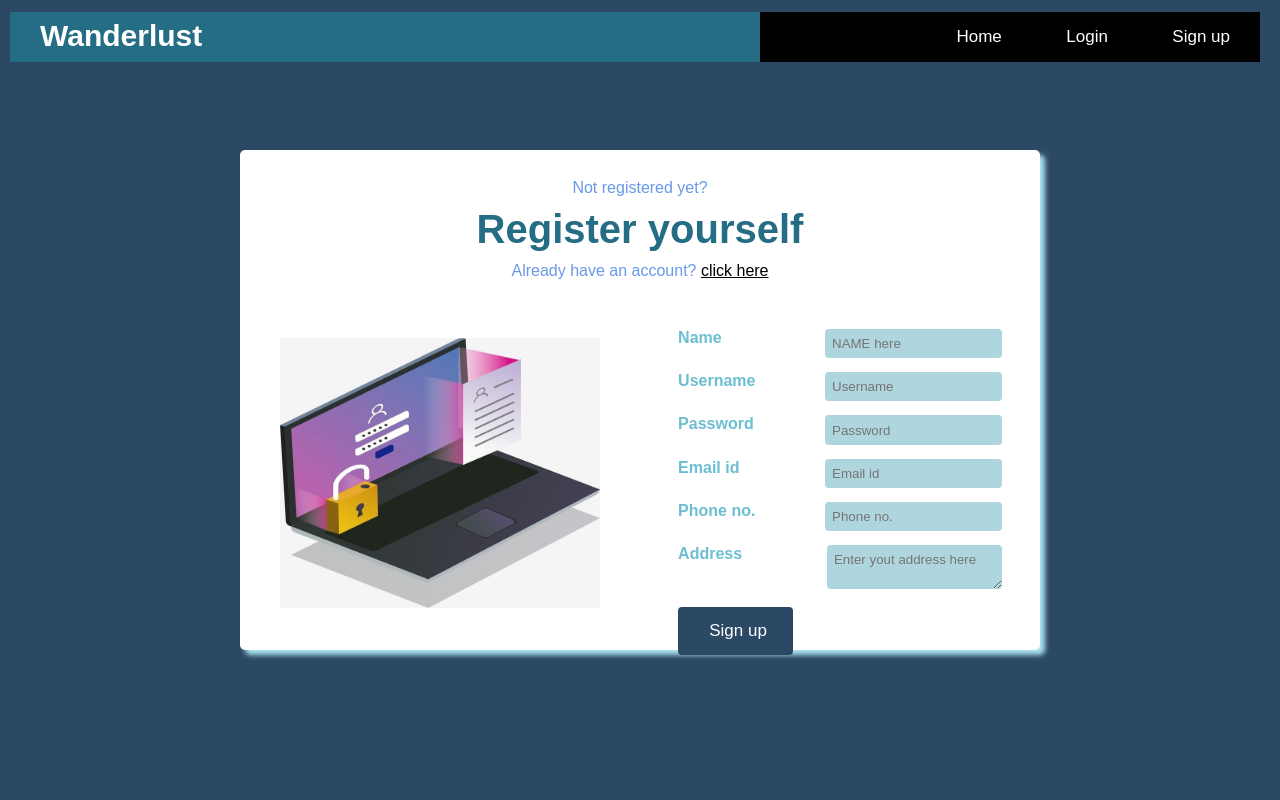
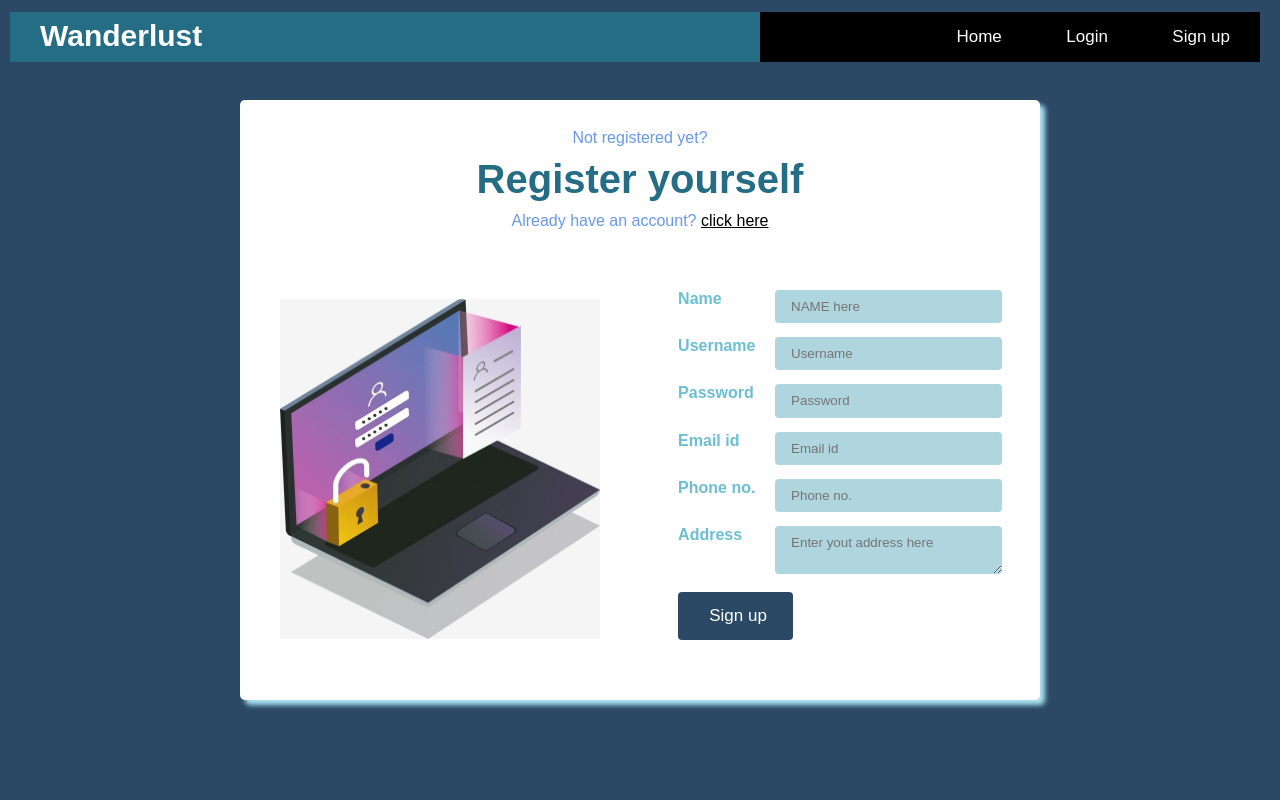
Before and after one commit to nityatiwari002/Wanderlust, a PHP site: page /signup.html in a window 1280 px wide. Run offline with PHP 8.4, Linux system fonts and the light colour scheme.

Commit message:
Added functionality to Signup page

```diff
--- a/Travel/conn.php
+++ b/Travel/conn.php
@@ -2,6 +2,6 @@
 $DB_USERNAME="root";
 $DB_PASS="";
 $DB_HOSTNAME="localhost";
-$DB_NAME="dbase";
+$DB_NAME="travel";
 $conn = mysqli_connect( $DB_HOSTNAME, $DB_USERNAME, $DB_PASS, $DB_NAME) or die('DATABASE CONNECTION ERROR');
 ?>
--- a/Travel/signup.html
+++ b/Travel/signup.html
@@ -44,30 +44,30 @@
                             <img src="login.jpg" alt="login" class="login-img">
                         </div>
                         <div class="login-r">
-                            <form action="login.php">
+                            <form action="signup.php" method="post">
                                 <div class="form-div">
-                                    <div><label for="name" class="labels">Name</label></div>
-                                    <div><input type="text" name="name" id="name" class="inp-box" placeholder="NAME here"></div>
+                                    <div class="label-box"><label for="name" class="labels">Name</label></div>
+                                    <div class="form-box"><input type="text" name="name" id="name" class="inp-box" placeholder="NAME here"></div>
                                 </div>
                                 <div class="form-div">
-                                    <div><label for="uname" class="labels">Username</label></div>
-                                    <div><input type="text" name="uname" id="uname" class="inp-box" placeholder="Username"></div>
+                                    <div class="label-box"><label for="uname" class="labels">Username</label></div>
+                                    <div class="form-box"><input type="text" name="uname" id="uname" class="inp-box" placeholder="Username"></div>
                                 </div>
                                 <div class="form-div">
-                                    <div><label for="pw" class="labels">Password</label></div>
-                                    <div><input type="password" name="pw" id="pw" class="inp-box" placeholder="Password"></div>
+                                    <div class="label-box"><label for="pw" class="labels">Password</label></div>
+                                    <div class="form-box"><input type="password" name="pw" id="pw" class="inp-box" placeholder="Password"></div>
                                 </div>
                                 <div class="form-div">
-                                    <div><label for="email" class="labels">Email id</label></div>
-                                    <div><input type="email" name="email" id="email" class="inp-box" placeholder="Email id"></div>
+                                    <div class="label-box"><label for="email" class="labels">Email id</label></div>
+                                    <div class="form-box"><input type="email" name="email" id="email" class="inp-box" placeholder="Email id"></div>
                                 </div>
                                 <div class="form-div">
-                                    <div><label for="phn" class="labels">Phone no.</label></div>
-                                    <div><input type="tel" name="phn" id="phn" class="inp-box" placeholder="Phone no."></div>
+                                    <div class="label-box"><label for="phn" class="labels">Phone no.</label></div>
+                                    <div class="form-box"><input type="tel" name="phn" id="phn" class="inp-box" placeholder="Phone no."></div>
                                 </div>
                                 <div class="form-div">
-                                    <div><label for="addr" class="labels">Address</label></div>
-                                    <div><textarea name="addr" id="addr" class="inp-box" form="login.php" placeholder="Enter yout address here"></textarea></div>
+                                    <div class="label-box"><label for="addr" class="labels">Address</label></div>
+                                    <div  class="form-box"><textarea name="addr" id="addr" class="inp-box" form="signup.php" placeholder="Enter yout address here"></textarea></div>
                                 </div>
                                 <div class="form-div">
                                     <div><button class="but-log"><input type="submit" value="Sign up" class="login-but"></button></div>
--- a/Travel/style.css
+++ b/Travel/style.css
@@ -141,7 +141,7 @@
 .page {
     background-color: white;
     width: 800px;
-    height: 500px;
+    height: 600px;
     border-radius: 5px;
     /* box-shadow: 5px 5px 5px rgb(241, 171, 207); */
     box-shadow: 5px 5px 5px rgb(171, 228, 241);
@@ -184,8 +184,6 @@
     width: 50%;
     height: 100%;
     box-sizing: border-box;
-
-
 }
 
 .login-r {
@@ -193,6 +191,10 @@
     height: 100%;
     padding: 3%;
     box-sizing: border-box;
+}
+
+.log-r{
+    padding-top: 15%;
 }
 
 .login-img {
@@ -208,7 +210,7 @@
     width: 100%;
     padding: 2% 4%;
     /* margin-left: ; */
-    justify-content: space-between;
+    /* justify-content: space-between; */
     box-sizing: border-box;
 
 
@@ -243,8 +245,15 @@
     cursor: pointer;
 }
 
+.label-box{
+    width: 30%;
+}
+.form-box{
+    width: 70%;
+}
+
 .inp-box {
-    padding: 4% 4%;
+    padding: 4% 7%;
     width: 100%;
     border: none;
     box-sizing: border-box;
```
Also changed, not shown: Travel/login.html (+6 -6 lines), Travel/login.php (+19 -0 lines), Travel/signup.php (+42 -64 lines), 2 other files.
